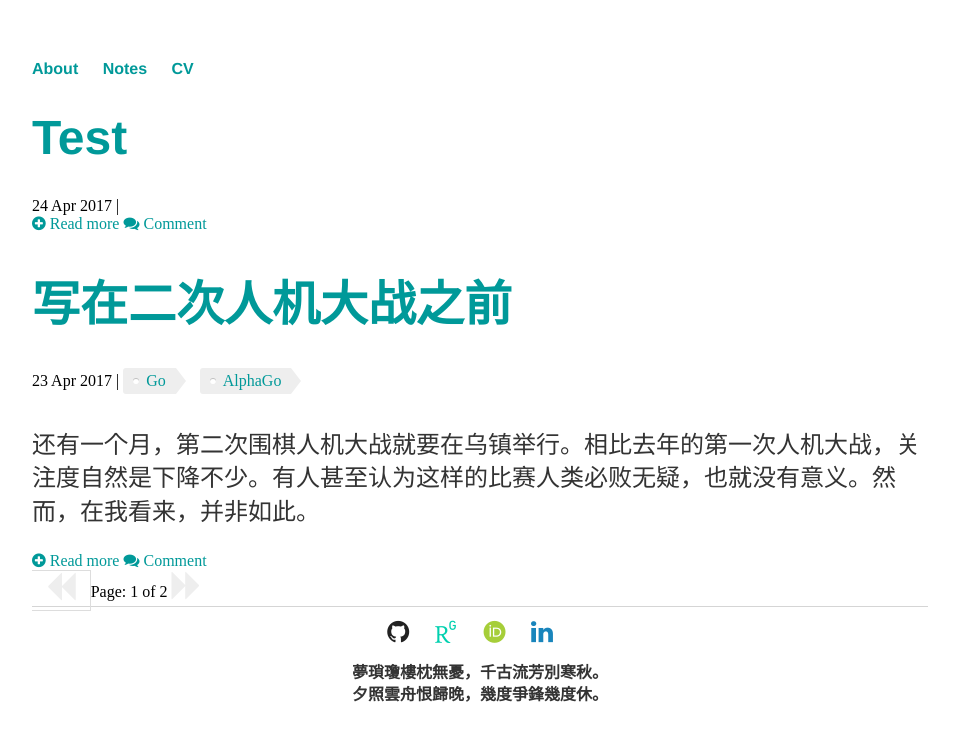
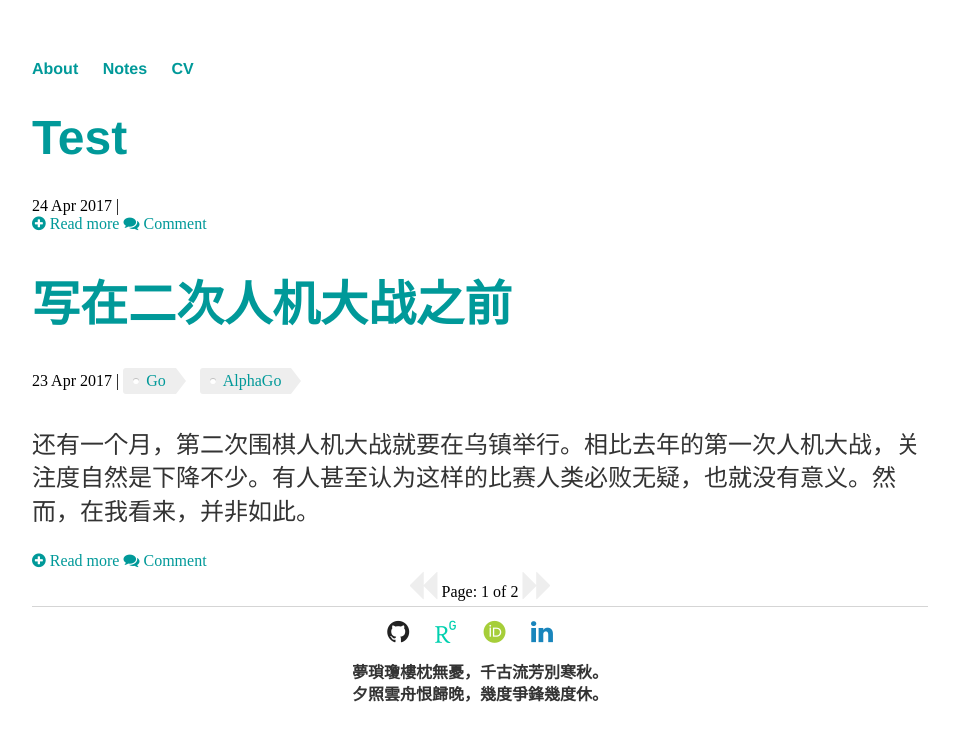
Before and after one commit to xin-huang/xin-huang.github.io, a Jekyll site: the page built from notes/index.html, in a window 1280 px wide. Shown: the top 741 px of the page, without its empty margins (160-1119 px from the left). Built offline with Jekyll 4.4.1, drawn with Linux system fonts in a browser that asks for light colours; some web fonts are replaced; the list of posts is cut into pages by our own code; comment, search, counter and statistics services are not loaded.

Commit message:
Update css

```diff
--- a/css/main.css
+++ b/css/main.css
@@ -81,56 +81,14 @@ div ul li, ol li {
 /* ------- pagination -------- */
 
 .pagination {
-  height: 36px;
-}
-
-.pagination ul {
-  display: inline-block;
-  margin: 0;
-  padding: 0;
-  -webkit-border-radius: 3px;
-  -moz-border-radius: 3px;
-  border-radius: 3px;
-  -webkit-box-shadow: 0 1px 2px rgba(0, 0, 0, 0.1);
-  -moz-box-shadow: 0 1px 2px rgba(0, 0, 0, 0.1);
-  box-shadow: 0 1px 2px rgba(0, 0, 0, 0.1);
-}
-
-.pagination li {
-  display: inline;
-}
-
-.pagination li:first-child a {
-  border-left-width: 1px;
-  -webkit-border-radius: 3px 0 0 3px;
-  -moz-border-radius: 3px 0 0 3px;
-  border-radius: 3px 0 0 3px;
-}
-
-.pagination li:last-child a {
-  -webkit-border-radius: 0 3px 3px 0;
-  -moz-border-radius: 0 3px 3px 0;
-  border-radius: 0 3px 3px 0;
+    height: 36px;
+    text-align: center;
 }
 
 .pagination a {
-  float: left;
-  padding: 0 14px;
-  line-height: 34px;
-  border: 1px solid #DDD;
-  border-left-width: 0;
+    margin: auto;
 }
 
-.pagination a:hover, .active a {
-  background-color: whiteSmoke;
+.pagination span {
+    margin: auto;
 }
-
-.disabled a, .disabled a:hover,
-.active a, .active a:hover {
-  color: #999;
-  cursor: default;
-}
-
-.disabled a:hover {
-  background-color: transparent;
-}
```
